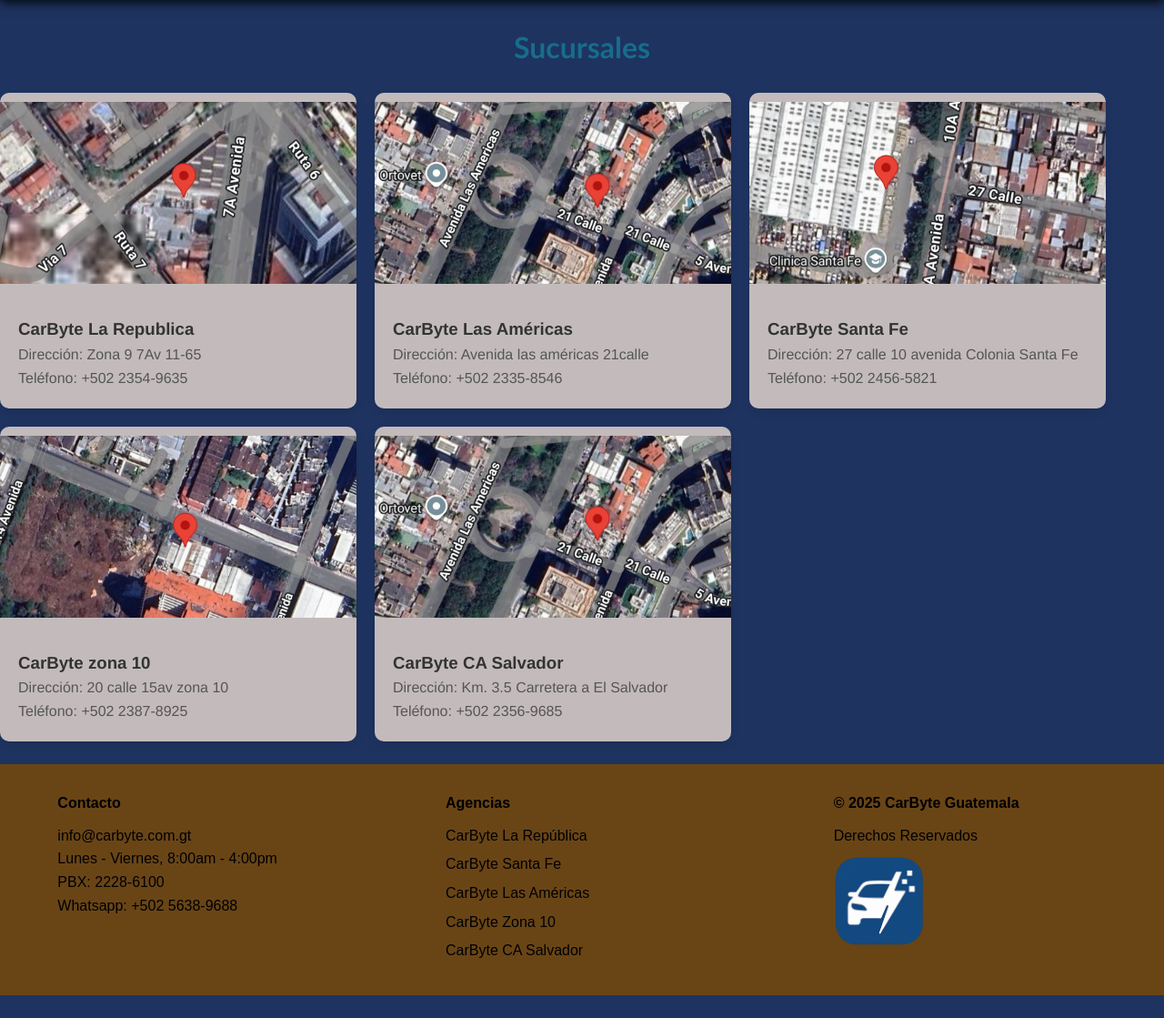
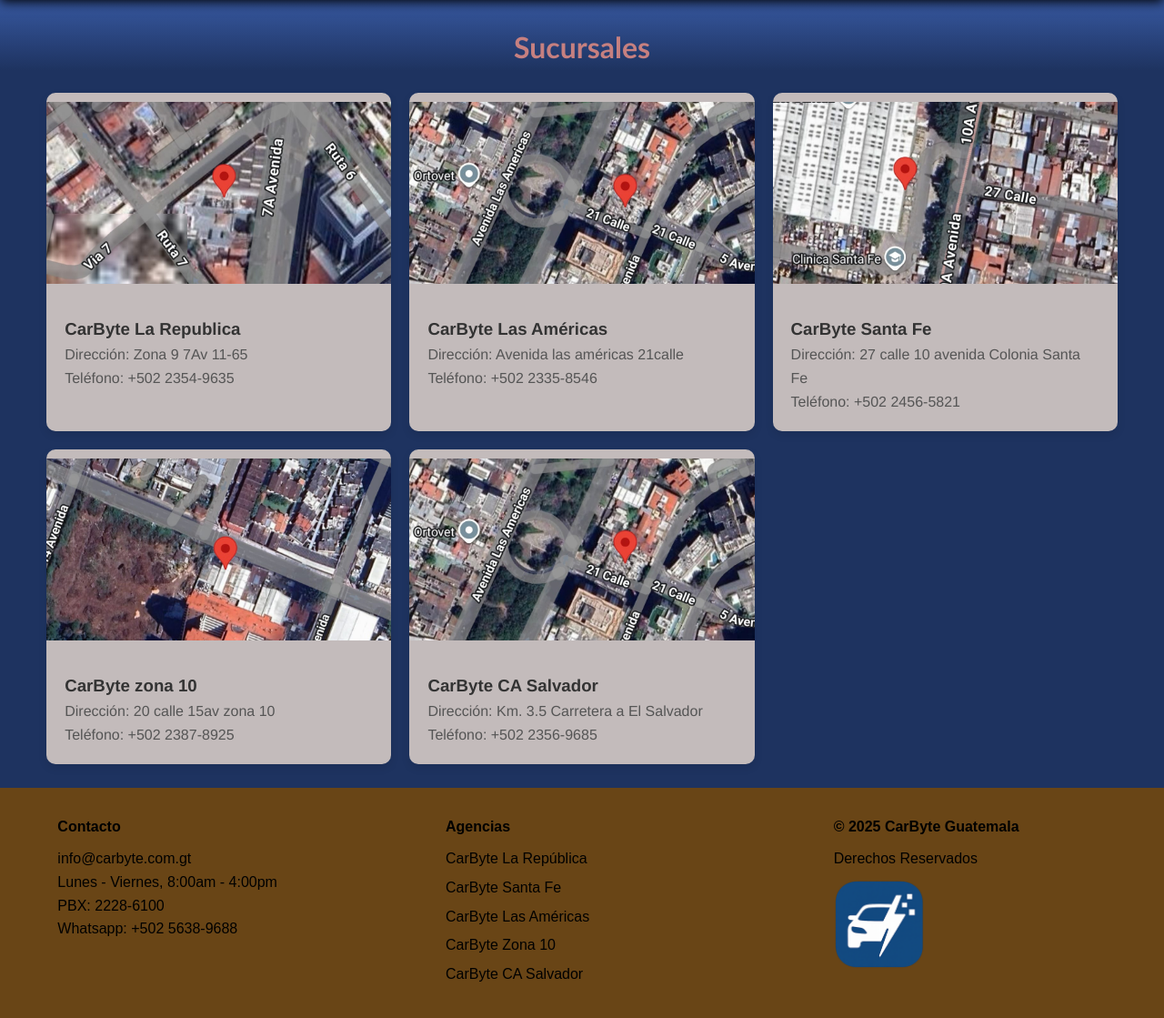
Before and after one commit to Luis-Borrayo/Proyecto-Web-CarByte, a PHP site: page /ubicaciones.php in a window 1280 px wide. Shown: the part 70-1189 px from the top of the page at 91% size. Before the commit the page ends 1164 px from the top, so only its background shows below. Run offline with PHP 8.4, Linux system fonts and the light colour scheme; some libraries are stand-ins or nearby versions.

Commit message:
Estilos corregidos

```diff
--- a/css/styles.css
+++ b/css/styles.css
@@ -157,8 +157,10 @@ i{
     gap: 20px;
     margin-top: 2%;
     margin-bottom: 2%;
-    width: 95%;
+    width: 100%;
     justify-content: center;
+    padding-left: 4%;
+    padding-right: 4%;
 }
 
 .vehiculo {
@@ -168,12 +170,13 @@ i{
     box-shadow: 0 4px 10px rgba(0,0,0,0.1);
     overflow: hidden;
     transition: transform 0.3s ease;
+    justify-content: center;
 }
 
 
 .titulo-Vehiculo{
     font-size: 2rem;
-    color: #176d8b;
+    color: #c68080;
     margin-bottom: 10px;
     font-weight: bold;
     font-family: 'Gill Sans', 'Gill Sans MT', Calibri, 'Trebuchet MS', sans-serif;
@@ -268,8 +271,10 @@ i{
     gap: 20px;
     margin-top: 2%;
     margin-bottom: 2%;
-    width: 95%;
+    width: 100%;
     justify-content: center;
+    padding-left: 4%;
+    padding-right: 4%;
 }
 
 .sucursal {
@@ -293,10 +298,11 @@ i{
 .tituloscontainer{
     padding-top: 2%;
     text-align: center;
+    background: linear-gradient(to bottom, #3758a0, #1e3360);
 }
 .titlesucursales {
     font-size: 2rem;
-    color: #176d8b;
+    color: #c68080;
     margin-bottom: 10px;
     font-weight: bold;
     font-family: 'Gill Sans', 'Gill Sans MT', Calibri, 'Trebuchet MS', sans-serif;
@@ -347,6 +353,8 @@ i{
     gap: 20px;
     margin-top: 20px;
     margin-bottom: 2%;
+    padding-left: 4%;
+    padding-right: 4%;
 }
 
 .accesorio-card {
```
